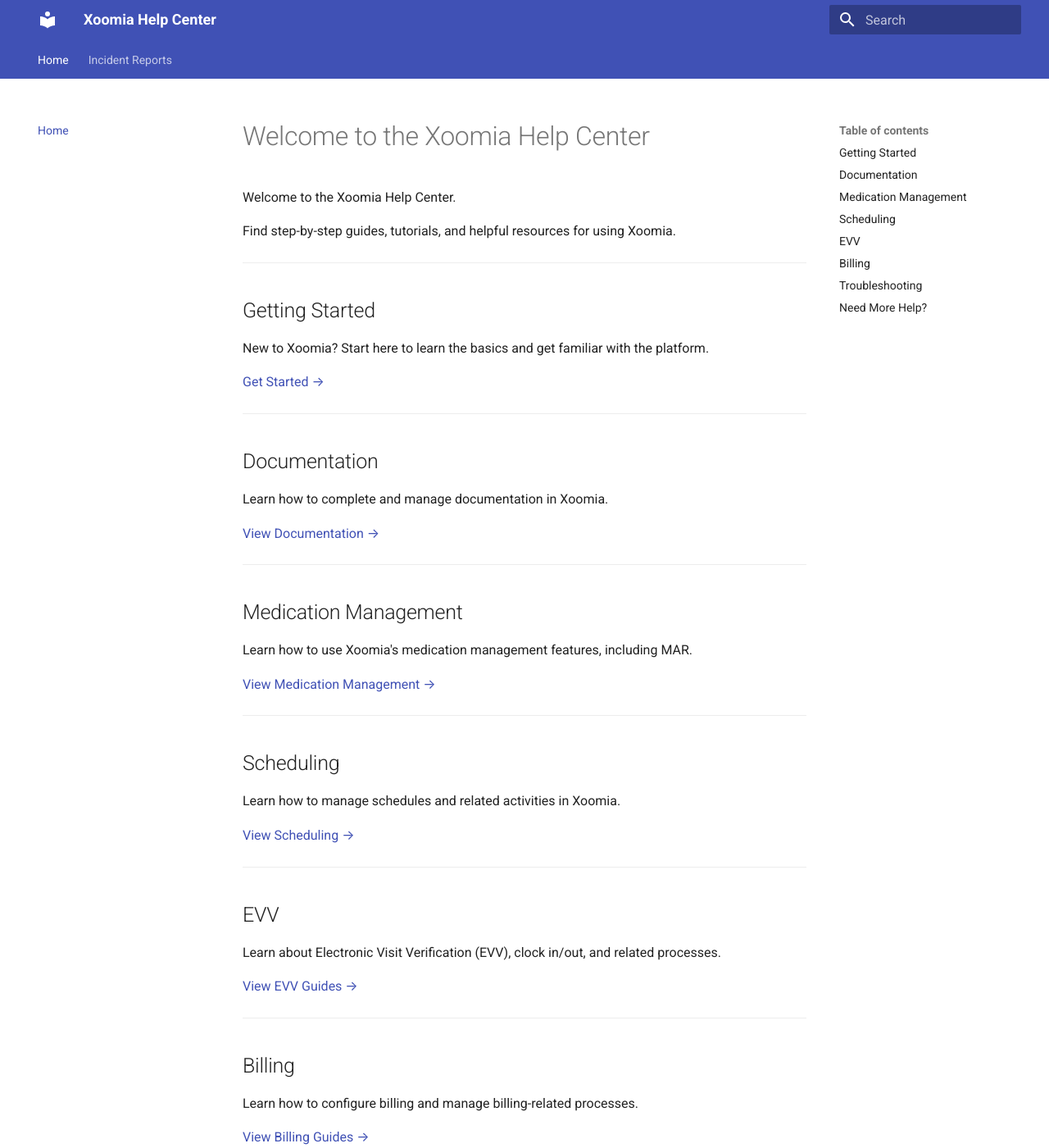
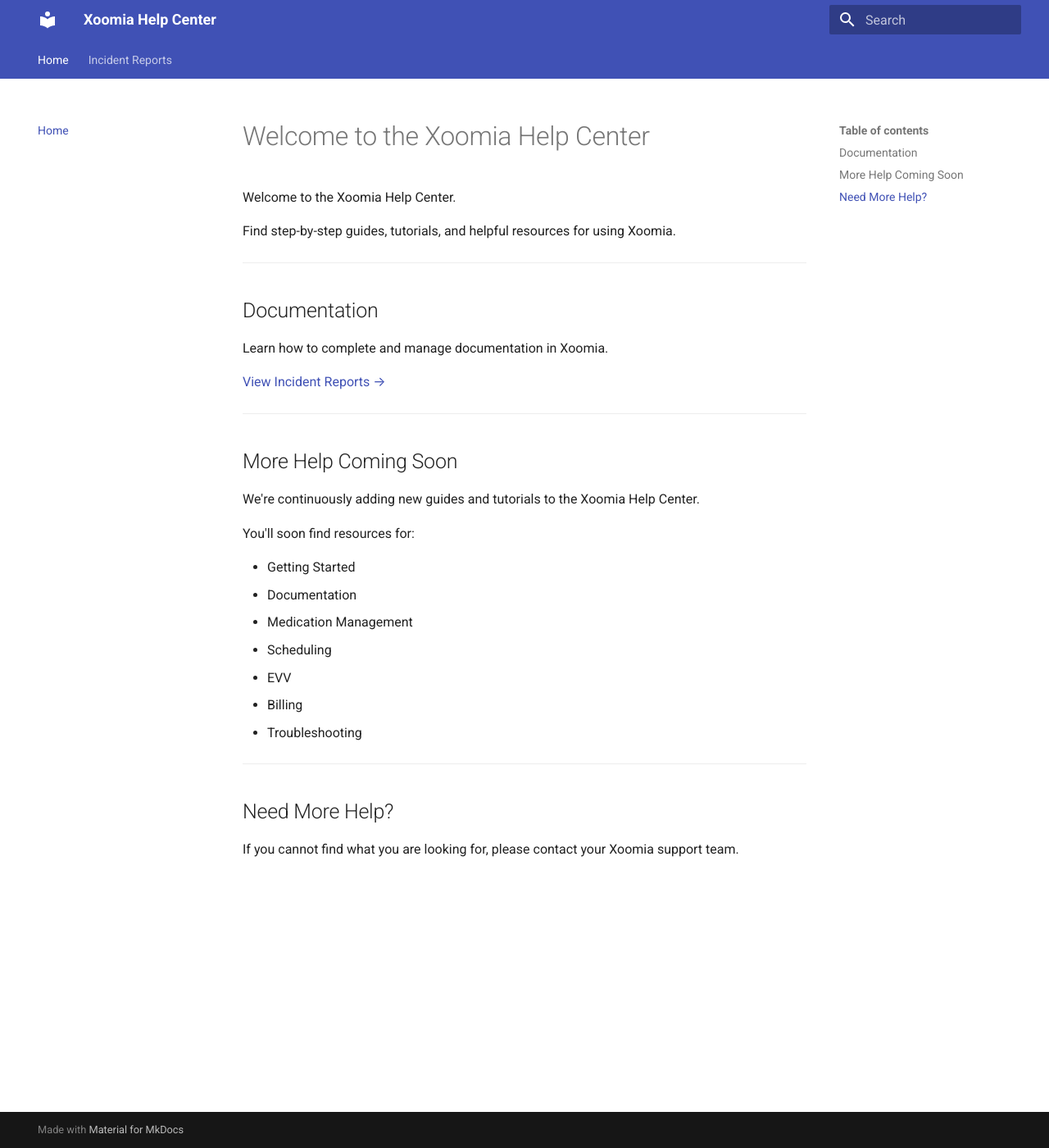
Before and after one commit to XoomiaMain/xoomia-help-center, an MkDocs documentation site: the page built from docs/index.md, in a window 1280 px wide and 1400 px high. Shown: the whole window at 82% size. Built offline with MkDocs 1.6.1 and Material for MkDocs 9.7.7, drawn with Linux system fonts in a browser that asks for light colours; some of the changed text lies outside the part shown.

Commit message:
Update Help Center homepage

```diff
--- a/docs/index.md
+++ b/docs/index.md
@@ -6,59 +6,27 @@ Find step-by-step guides, tutorials, and helpful resources for using Xoomia.
 
 ---
 
-## Getting Started
-
-New to Xoomia? Start here to learn the basics and get familiar with the platform.
-
-[Get Started →](getting-started/introduction.md)
-
----
-
 ## Documentation
 
 Learn how to complete and manage documentation in Xoomia.
 
-[View Documentation →](documentation/incident-reports.md)
+[View Incident Reports →](incident-reports.md)
 
 ---
 
-## Medication Management
+## More Help Coming Soon
 
-Learn how to use Xoomia's medication management features, including MAR.
+We're continuously adding new guides and tutorials to the Xoomia Help Center.
 
-[View Medication Management →](medication/mar.md)
+You'll soon find resources for:
 
----
-
-## Scheduling
-
-Learn how to manage schedules and related activities in Xoomia.
-
-[View Scheduling →](scheduling/overview.md)
-
----
-
-## EVV
-
-Learn about Electronic Visit Verification (EVV), clock in/out, and related processes.
-
-[View EVV Guides →](evv/overview.md)
-
----
-
-## Billing
-
-Learn how to configure billing and manage billing-related processes.
-
-[View Billing Guides →](billing/overview.md)
-
----
-
-## Troubleshooting
-
-Find solutions to common Xoomia issues and problems.
-
-[View Troubleshooting →](troubleshooting/common-issues.md)
+- Getting Started
+- Documentation
+- Medication Management
+- Scheduling
+- EVV
+- Billing
+- Troubleshooting
 
 ---
 
```
